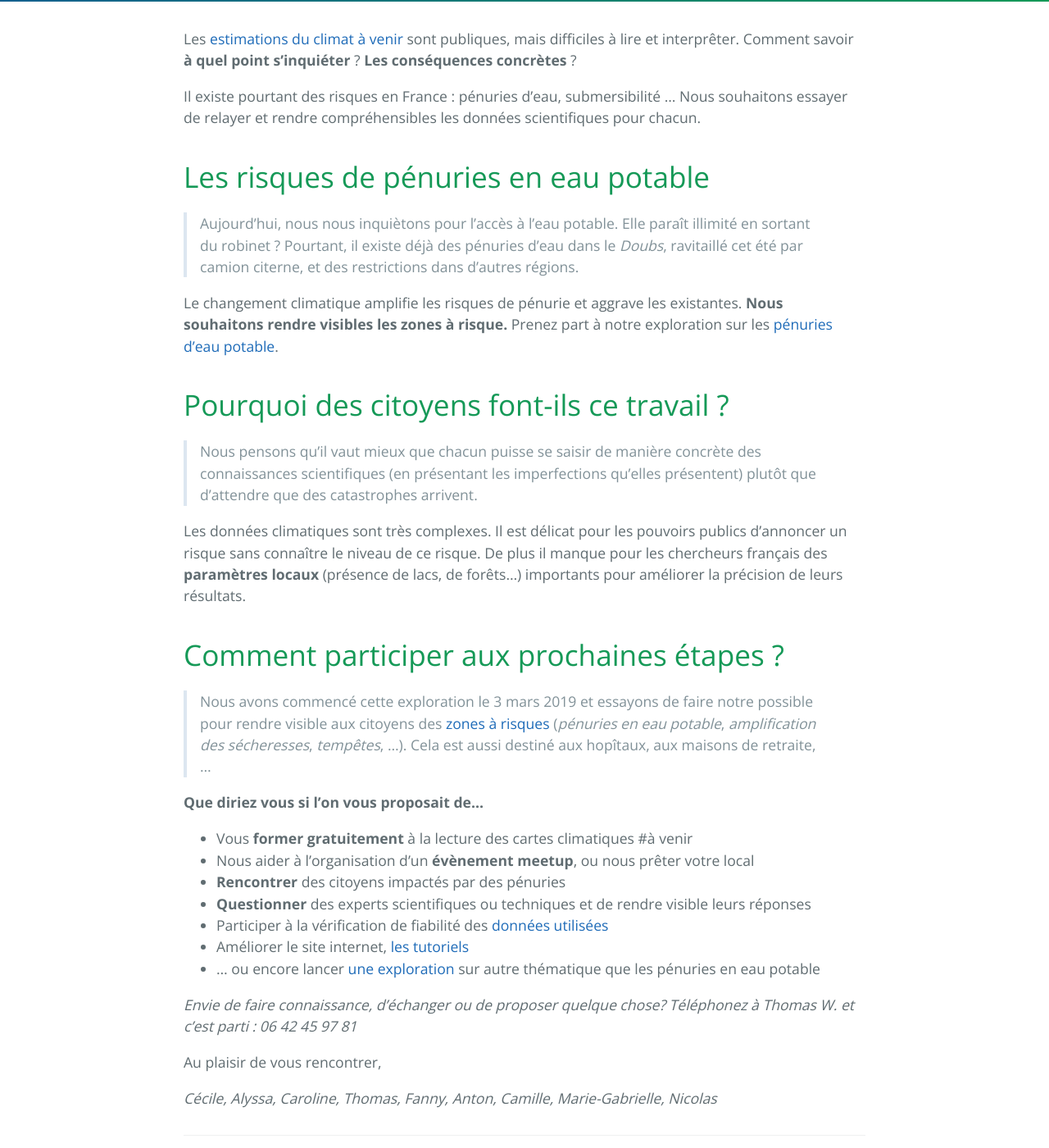
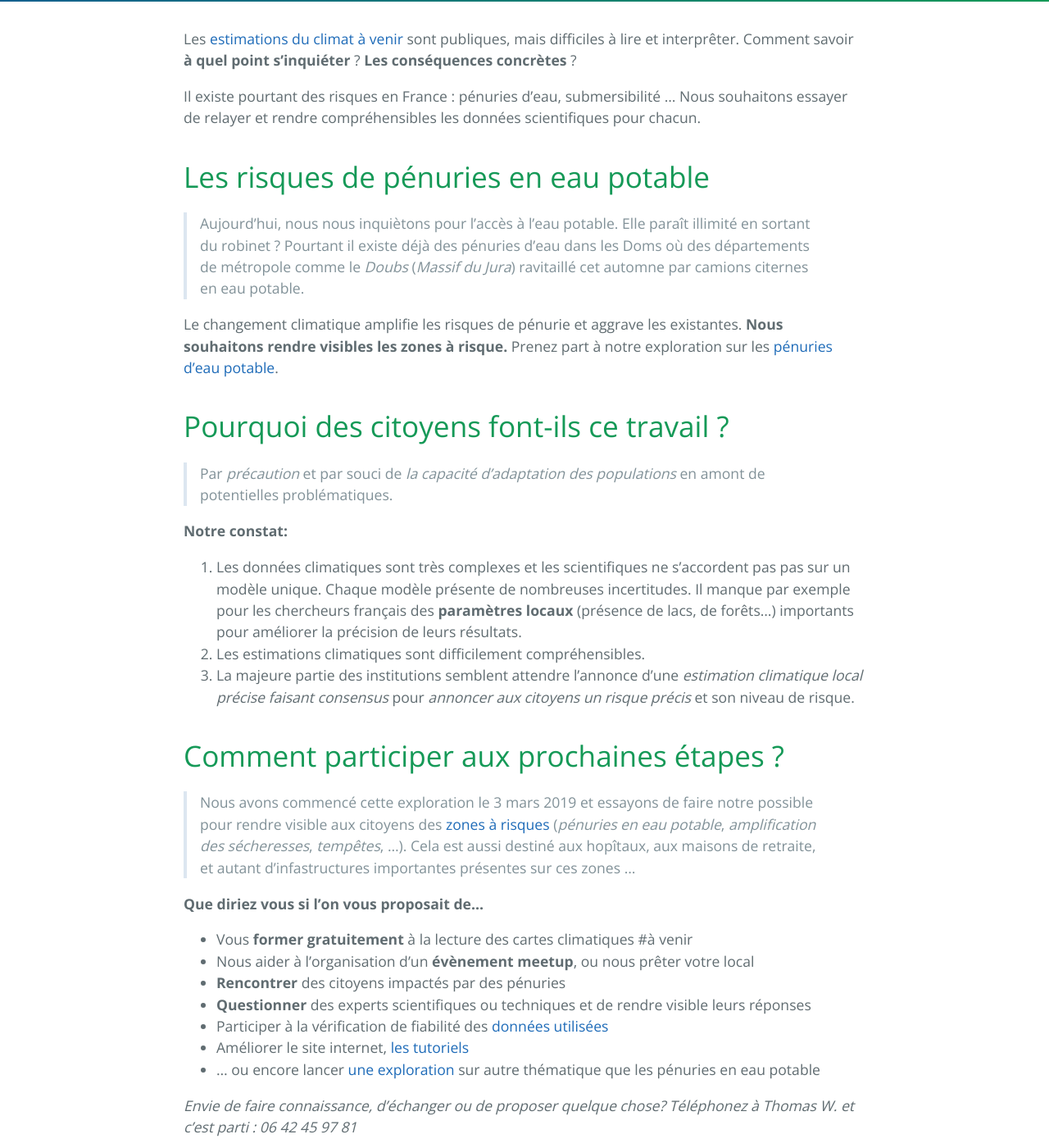
Before and after one commit to secheresses/Ancien-site, a Jekyll site: the page built from index.md, in a window 1280 px wide and 1400 px high, scrolled down 381 px. Shown: the whole window at 82% size. Built offline with Jekyll 4.4.1, drawn with Linux system fonts in a browser that asks for light colours.

Commit message:
Mise à jour

```diff
--- a/index.md
+++ b/index.md
@@ -10,19 +10,22 @@ Les [estimations du climat à venir](../donnees) sont publiques, mais difficiles
 
 # Les risques de pénuries en eau potable
 
->Aujourd’hui, nous nous inquiètons pour l’accès à l’eau potable. Elle paraît illimité en sortant du robinet ? Pourtant, il existe déjà des pénuries d'eau dans le *Doubs*, ravitaillé cet été par camion citerne, et des restrictions dans d'autres régions.
+>Aujourd’hui, nous nous inquiètons pour l’accès à l’eau potable. Elle paraît illimité en sortant du robinet ? Pourtant il existe déjà des pénuries d'eau dans les Doms où des départements de métropole comme le *Doubs* (*Massif du Jura*) ravitaillé cet automne par camions citernes en eau potable.
 
 Le changement climatique amplifie les risques de pénurie et aggrave les existantes. **Nous souhaitons rendre visibles les zones à risque.**  Prenez part à notre exploration sur les [pénuries d'eau potable](../risques-penurie-eau).
 
 # Pourquoi des citoyens font-ils ce travail ?
 
-> Nous pensons qu'il vaut mieux que chacun puisse se saisir de manière concrète des connaissances scientifiques (en présentant les imperfections qu'elles présentent) plutôt que d'attendre que des catastrophes arrivent.
+> Par *précaution* et par souci de *la capacité d'adaptation des populations* en amont de potentielles problématiques.
 
-Les données climatiques sont très complexes. Il est délicat pour les pouvoirs publics d'annoncer un risque sans connaître le niveau de ce risque. De plus il manque pour les chercheurs français des **paramètres locaux** (présence de lacs, de forêts...) importants pour améliorer la précision de leurs résultats.
+**Notre constat:**
+1. Les données climatiques sont très complexes et les scientifiques ne s'accordent pas pas sur un modèle unique. Chaque modèle présente de nombreuses incertitudes. Il manque par exemple pour les chercheurs français des **paramètres locaux** (présence de lacs, de forêts...) importants pour améliorer la précision de leurs résultats.
+2. Les estimations climatiques sont difficilement compréhensibles.
+3. La majeure partie des institutions semblent attendre l'annonce d'une *estimation climatique local précise faisant consensus* pour *annoncer aux citoyens un risque précis* et son niveau de risque.
 
 # Comment participer aux prochaines étapes ?
 
->  Nous avons commencé cette exploration le 3 mars 2019 et essayons de faire notre possible pour rendre visible aux citoyens des [zones à risques](../methode) (*pénuries en eau potable*, *amplification des sécheresses*, *tempêtes*, ...). Cela est aussi destiné aux hopîtaux, aux maisons de retraite, ...
+>  Nous avons commencé cette exploration le 3 mars 2019 et essayons de faire notre possible pour rendre visible aux citoyens des [zones à risques](../methode) (*pénuries en eau potable*, *amplification des sécheresses*, *tempêtes*, ...). Cela est aussi destiné aux hopîtaux, aux maisons de retraite, et autant d'infastructures importantes présentes sur ces zones ...
 
 **Que diriez vous si l'on vous proposait de...**
 
```
